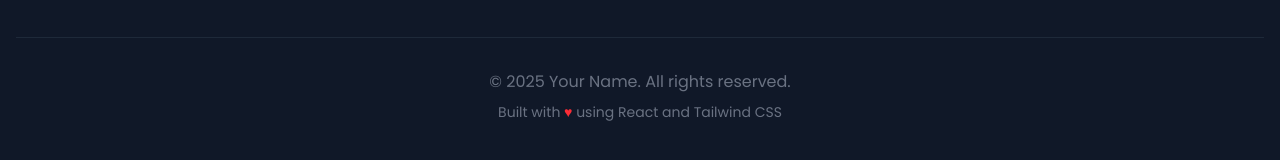
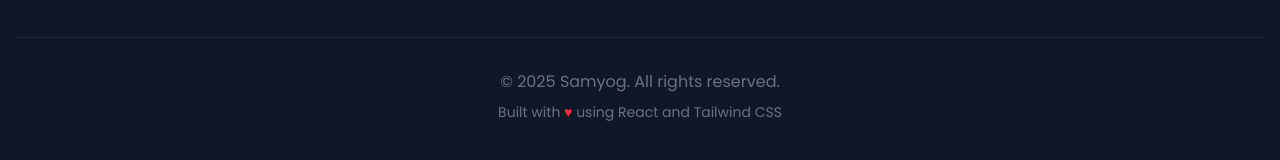
Before and after one commit to Iam-samyog/samyog, a React (Vite) app: page / in a window 1280 px wide. Shown: the part 5059-5219 px from the top of the page. Built offline with nearby package versions, Linux system fonts and the light colour scheme.

Commit message:
Improved Footer

```diff
--- a/src/components/Footer.jsx
+++ b/src/components/Footer.jsx
@@ -140,7 +140,7 @@ const Footer = () => {
           viewport={{ once: true, amount: 0.2 }}
           className="border-t border-gray-800 mt-12 pt-8 text-center text-gray-500"
         >
-          <p>&copy; {currentYear} Your Name. All rights reserved.</p>
+          <p>&copy; {currentYear} Samyog. All rights reserved.</p>
           <p className="mt-2 text-sm">
             Built with <span className="text-red-500">♥</span> using React and Tailwind CSS
           </p>
```
